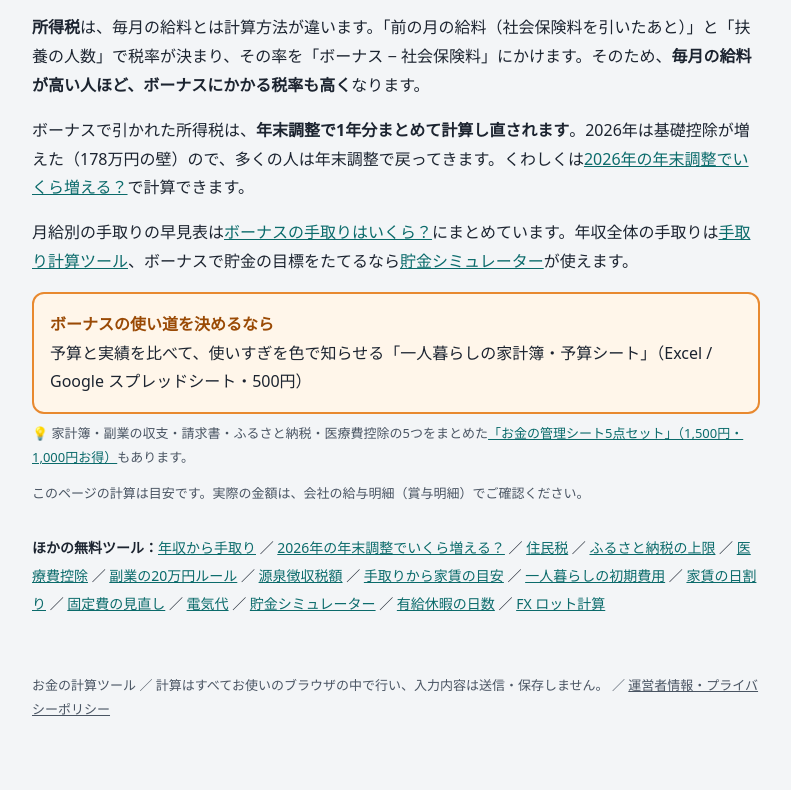
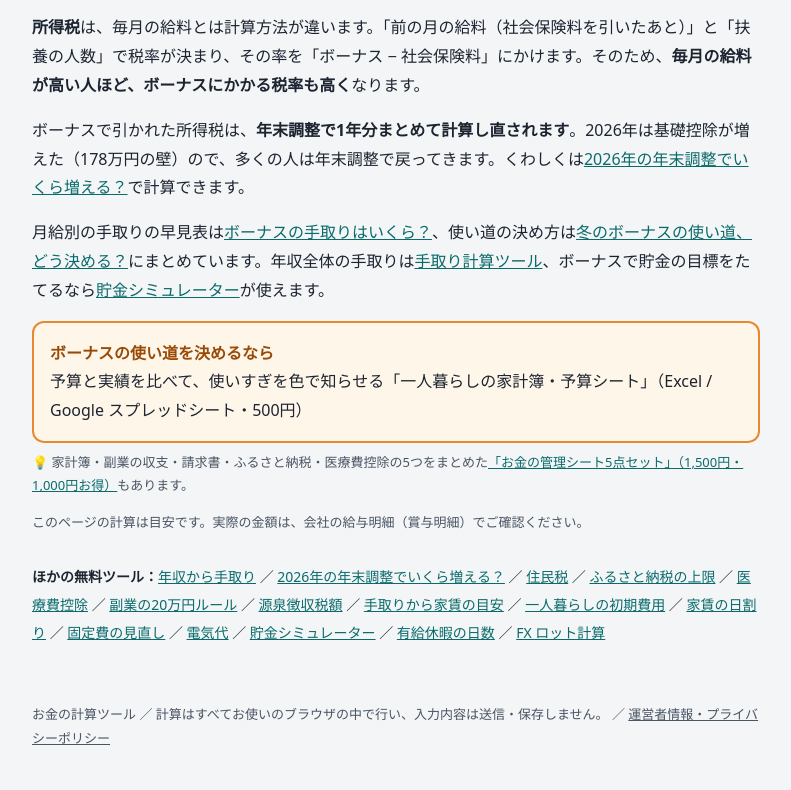
Before and after one commit to wazugaii/wazugaii.github.io, a plain HTML site: page bonus.html in a window 1280 px wide. Shown: the part 1338-2128 px from the top of the page, without its empty margins (244-1035 px from the left). Before the commit the page ends 2099 px from the top, so only its background shows below. Drawn offline with Linux system fonts and the light colour scheme.

Commit message:
bonus: link bonus-usage article
Co-Authored-By: Claude Opus 5.5 <noreply@anthropic.com>

```diff
--- a/bonus.html
+++ b/bonus.html
@@ -50,7 +50,7 @@
 <p><strong>社会保険料</strong>は、ボーナスの額（1,000円未満は切り捨て）に、毎月の給料と同じ率をかけて計算します。厚生年金は1回150万円までが対象です。</p>
 <p><strong>所得税</strong>は、毎月の給料とは計算方法が違います。「前の月の給料（社会保険料を引いたあと）」と「扶養の人数」で税率が決まり、その率を「ボーナス − 社会保険料」にかけます。そのため、<strong>毎月の給料が高い人ほど、ボーナスにかかる税率も高く</strong>なります。</p>
 <p>ボーナスで引かれた所得税は、<strong>年末調整で1年分まとめて計算し直されます</strong>。2026年は基礎控除が増えた（178万円の壁）ので、多くの人は年末調整で戻ってきます。くわしくは<a href="nenmatsu.html">2026年の年末調整でいくら増える？</a>で計算できます。</p>
-<p>月給別の手取りの早見表は<a href="https://note.com/fresh_snake1249/n/n53f3f3cf3961">ボーナスの手取りはいくら？</a>にまとめています。年収全体の手取りは<a href="tedori.html">手取り計算ツール</a>、ボーナスで貯金の目標をたてるなら<a href="chokin.html">貯金シミュレーター</a>が使えます。</p>
+<p>月給別の手取りの早見表は<a href="https://note.com/fresh_snake1249/n/n53f3f3cf3961">ボーナスの手取りはいくら？</a>、使い道の決め方は<a href="https://note.com/fresh_snake1249/n/n733ab3ca3d85">冬のボーナスの使い道、どう決める？</a>にまとめています。年収全体の手取りは<a href="tedori.html">手取り計算ツール</a>、ボーナスで貯金の目標をたてるなら<a href="chokin.html">貯金シミュレーター</a>が使えます。</p>
 
 <a class="cta" href="https://note.com/fresh_snake1249/n/n11d45d3d8dfe" rel="noopener">
   <strong>ボーナスの使い道を決めるなら</strong><br>
```
